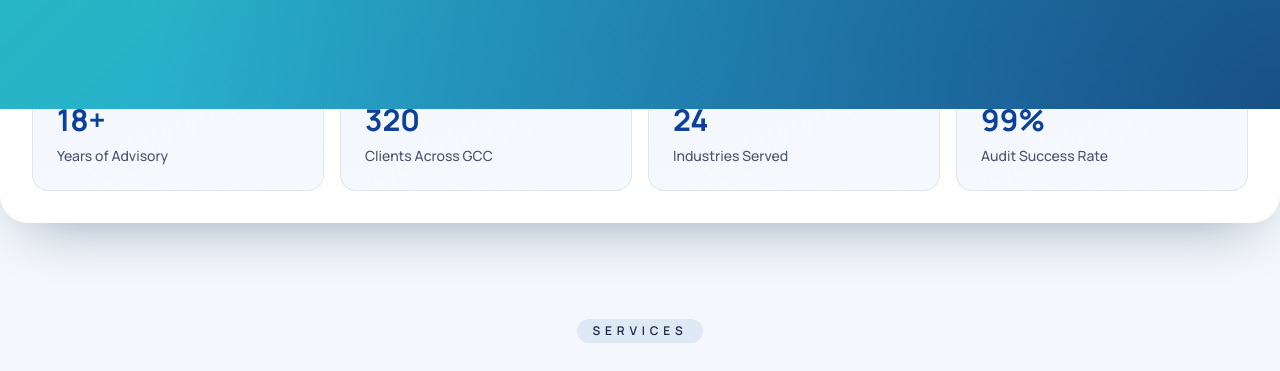
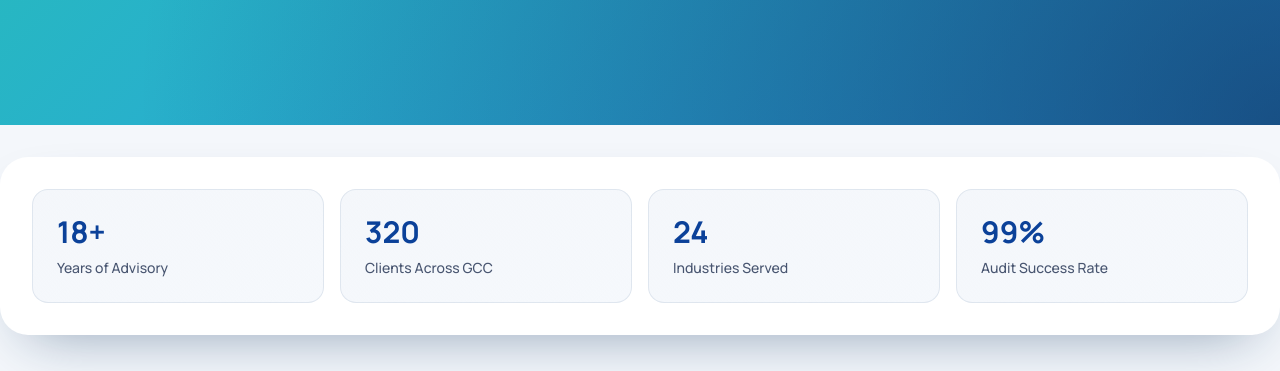
Before and after one commit to malishabandara/Infinity-20Auditing-20Accounting, a React (Vite) app: page / in a window 1280 px wide. Shown: the part 1012-1383 px from the top of the page. Built offline with nearby package versions, Linux system fonts and the light colour scheme.

Commit message:
Fix hero/counts overlap by adjusting margins and positioning
cgen-60b9808185654b478b72f505b9ecac89

```diff
--- a/client/pages/Index.tsx
+++ b/client/pages/Index.tsx
@@ -112,7 +112,7 @@ const stats = [
 export default function Index() {
   return (
     <div className="flex flex-col gap-0">
-      <section className="relative overflow-hidden bg-hero-gradient pb-28 pt-32 text-white">
+      <section className="relative overflow-hidden bg-hero-gradient pb-32 pt-32 text-white">
         <div className="absolute inset-0 bg-[radial-gradient(circle_at_top,_rgba(255,255,255,0.22),transparent_60%),radial-gradient(circle_at_bottom_right,_rgba(7,23,44,0.55),transparent_70%)]" />
         <div className="relative container grid items-center gap-16 lg:grid-cols-[1.05fr_0.95fr]">
           <div className="space-y-8">
@@ -203,7 +203,7 @@ export default function Index() {
               />
               <div className="absolute inset-0 bg-[linear-gradient(160deg,rgba(7,23,44,0.15)_0%,rgba(13,62,120,0.45)_100%)]" />
             </div>
-            <div className="absolute -bottom-10 left-1/2 w-full max-w-sm -translate-x-1/2 rounded-3xl bg-white p-6 shadow-soft">
+            <div className="absolute bottom-0 left-1/2 w-full max-w-sm -translate-x-1/2 rounded-3xl bg-white p-6 shadow-soft">
               <div className="flex items-start justify-between gap-4">
                 <div>
                   <p className="text-sm font-medium text-muted-foreground">
@@ -242,7 +242,7 @@ export default function Index() {
         </div>
       </section>
 
-      <section className="container -mt-16 grid gap-4 rounded-[28px] bg-white p-8 shadow-soft sm:grid-cols-2 lg:grid-cols-4">
+      <section className="container mt-8 grid gap-4 rounded-[28px] bg-white p-8 shadow-soft sm:grid-cols-2 lg:grid-cols-4">
         {stats.map((stat) => (
           <div
             key={stat.label}
```
